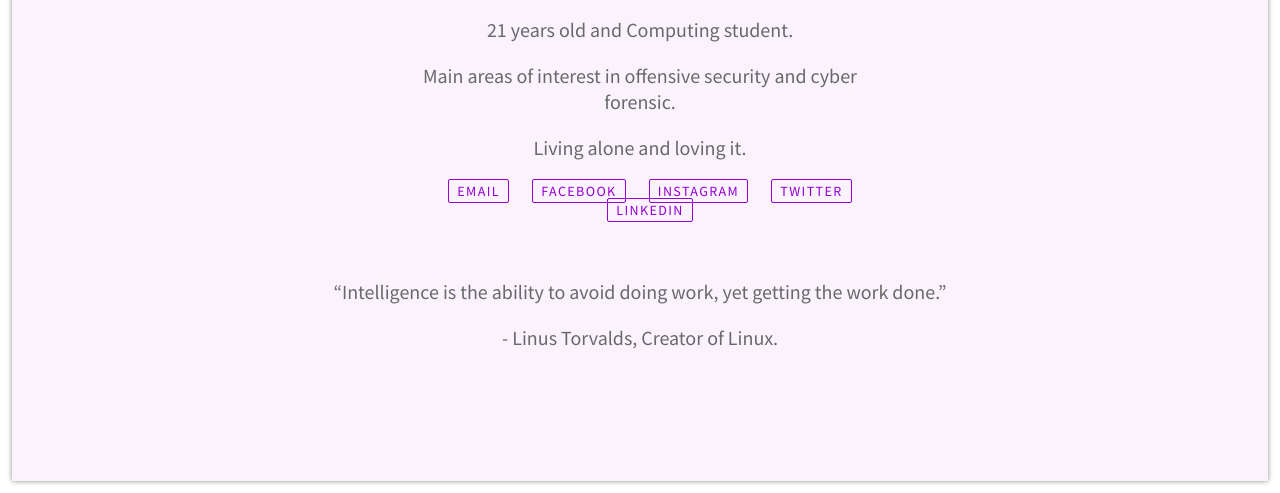
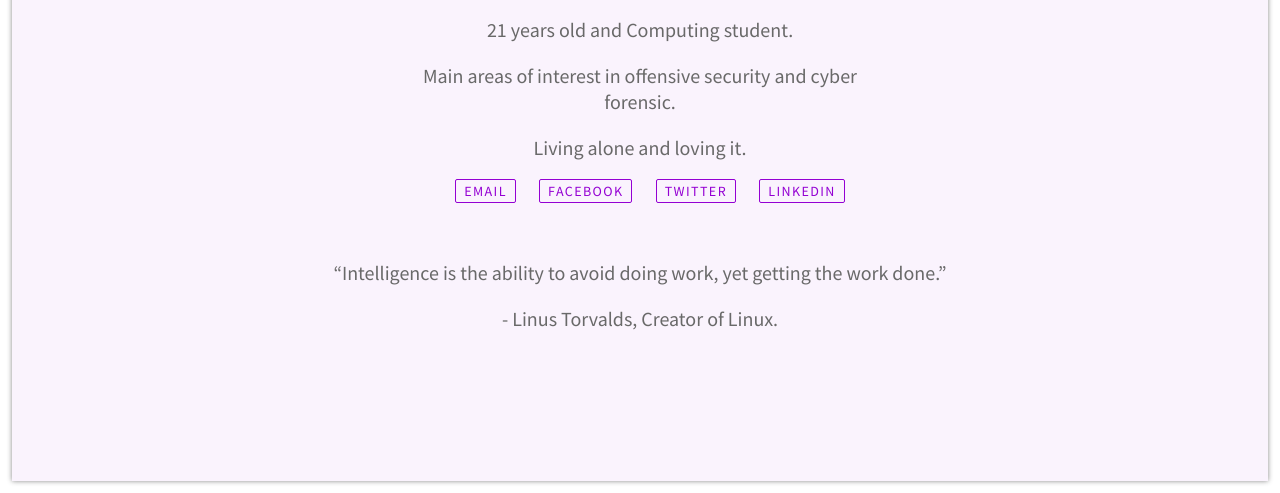
Before and after one commit to jlord/person-page, a plain HTML site: page index.html in a window 1280 px wide. Shown: the part 307-800 px from the top of the page. Drawn offline with nearby package versions, Linux system fonts and the light colour scheme.

Commit message:
Update index.html

```diff
--- a/index.html
+++ b/index.html
@@ -27,7 +27,6 @@
           <ul class="inline-list">
             <li><a href="mailto:linnmgthant@outlook.com" target="_top">Email</a></li>
             <li><a href="https://www.facebook.com/linnmaungthant" target="_blank" rel="noopener" rel="noreferrer">Facebook</a></li>
-            <li><a href="https://www.instagram.com/linn_maung" target="_blank" rel="noopener" rel="noreferrer">Instagram</a></li>
 	    <li><a href="https://twitter.com/linnmgthant" target="_blank" rel="noopener" rel="noreferrer">Twitter</a></li>
 	    <li><a href="https://www.linkedin.com/in/linn-maung-3670431a2/" target="_blank" rel="noopener" rel="noreferrer">LinkedIn</a></li>
           </ul>
```
